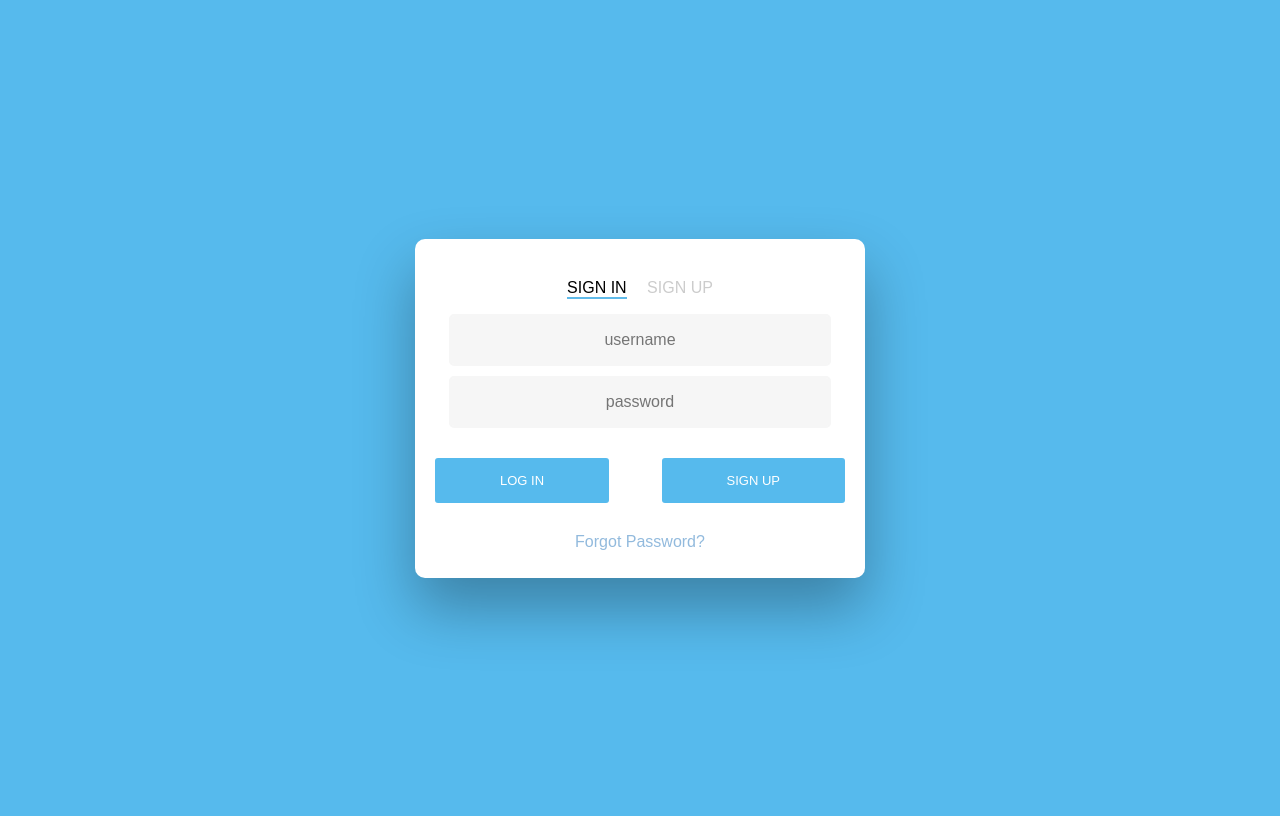
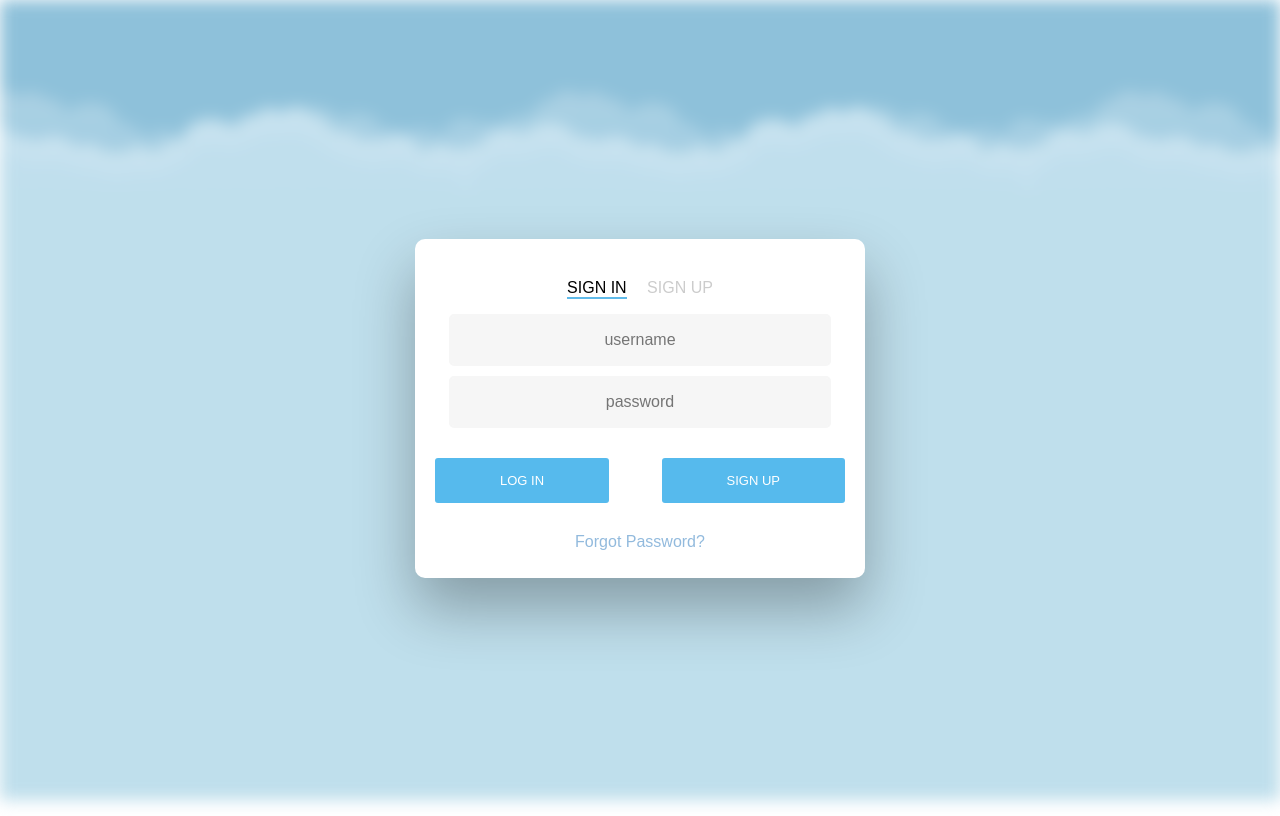
Before and after one commit to CSE112-team1/CSE112-team1, a website: page source/login.html in a window 1280 px wide. Drawn offline with Linux system fonts and the light colour scheme.

Commit message:
background_blur

```diff
--- a/source/frontend.css
+++ b/source/frontend.css
@@ -1,12 +1,34 @@
-/* Sets the background color of the entire HTML document */
-html {
-    background-color: #56baed;
+/* Full-screen background setup */
+.background {
+    position: fixed; /* Use fixed or absolute depending on use case */
+    top: 0;
+    left: 0;
+    width: 100%;
+    height: 100%;
+    background-image: url("./images/cloud.png");
+    background-repeat: repeat-x;
+    background-color: #bfdfec;
+    animation: movement 10s linear infinite;
+    z-index: -1;
+    filter: blur(8px);
 }
 
 /* Sets default styles for the body, including the font family, making it fill the entire height of the viewport */
 body {
     font-family: sans-serif;
     height: 100vh;
+    overflow: hidden;
+    position: relative;
+}
+
+/* Cloud movement */
+@keyframes movement {
+    0% {
+      background-position: 0 0;
+    }
+    100% {
+      background-position: 560px 0;
+    }
 }
 
 /* A global setting to ensure that all elements consider border and padding as part of their defined width and height */
--- a/source/login.html
+++ b/source/login.html
@@ -9,6 +9,7 @@
 </head>
 
 <body>
+    <div class="background"></div>
     <div class="wrapper container">
         <div id="form-block">
             <!-- Tabs Titles -->
```
